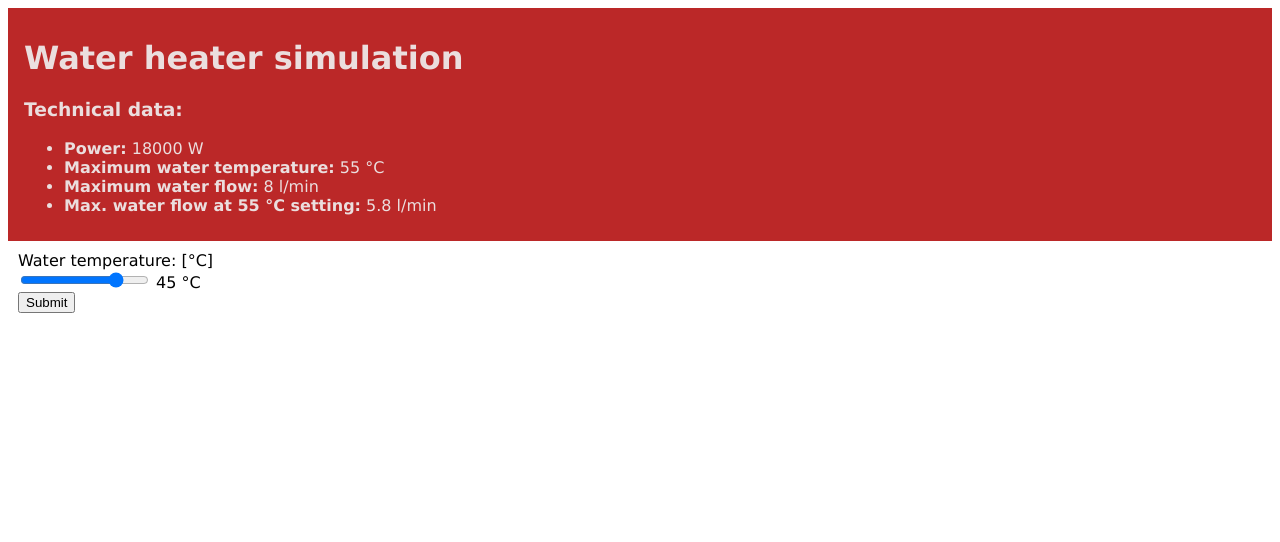
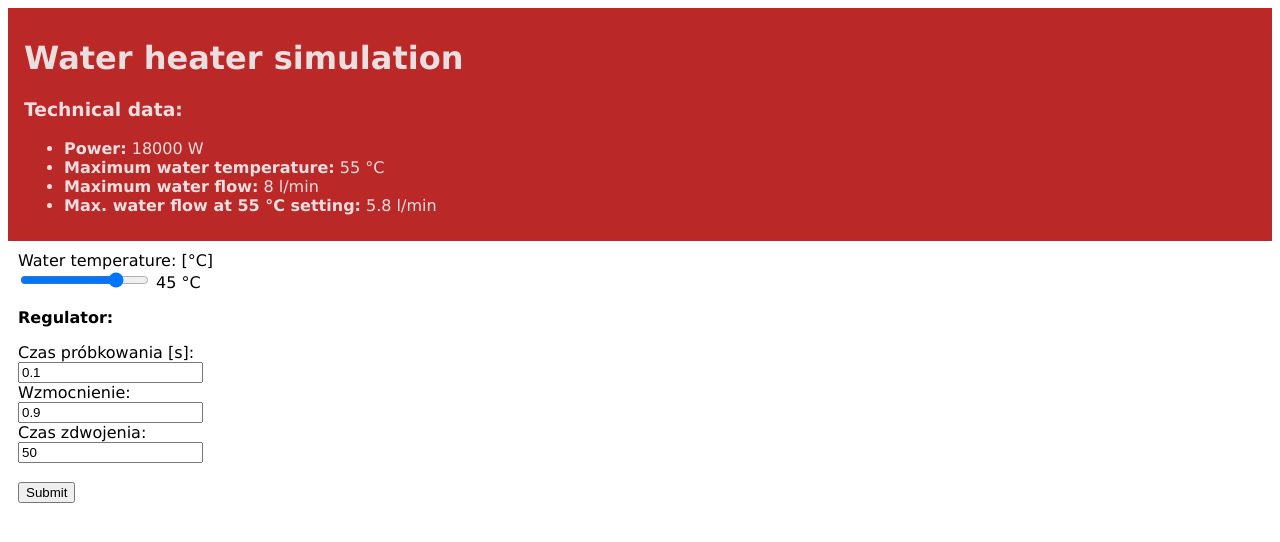
Before and after one commit to smazik02/Water_heater_simulation, a Flask app: page / in a window 1280 px wide. Shown: the top 542 px of the page. Run offline with Flask 3, Linux system fonts and the light colour scheme; some libraries are stand-ins or nearby versions.

Commit message:
stuff man idk

```diff
--- a/server.py
+++ b/server.py
@@ -17,7 +17,7 @@ async def start():
         if request.headers.get("Content-Type") != "application/json":
             return 'Content type not supported'
         json = request.json
-        await sim.main(float(json["temp"]))
+        await sim.main(float(json["temp"]), float(json["probe"]), float(json["gain"]), float(json["integral"]))
         return {"time": sim.time, "outFlow": sim.waterFlowLitres, "heaterPower": sim.heaterPower, "temp": sim.temp}
 
 
--- a/static/scripts/script.js
+++ b/static/scripts/script.js
@@ -18,6 +18,9 @@ tempSlider.oninput = () => {
 
 const startSim = () => {
 	const temp = tempSlider.value;
+	const probe = document.getElementById('probe').value;
+	const gain = document.getElementById('gain').value;
+	const integral = document.getElementById('integral').value;
 	const checkDiv = document.getElementById('check');
 
 	axios
@@ -25,6 +28,9 @@ const startSim = () => {
 			'http://localhost:5000/start',
 			{
 				temp: temp,
+				probe: probe,
+				gain: gain,
+				integral: integral,
 			},
 			{
 				headers: {
@@ -53,22 +59,39 @@ const genGraphs = (data) => {
 			x: time,
 			y: temp,
 			mode: 'lines',
+			line: {
+				color: 'rgb(0, 170, 0)',
+				width: 4,
+			},
 		},
 	];
 	let layout = {
 		title: {
 			text: 'Water temperature',
 			font: {
-				size: 22,
+				size: 32,
 			},
 		},
 		xaxis: {
 			title: 'Time [s]',
 			dtick: 60,
+			titlefont: {
+				size: 24,
+			},
+			tickfont: {
+				size: 16,
+			},
 		},
 		yaxis: {
 			title: 'Temperature [°C]',
+			titlefont: {
+				size: 24,
+			},
+			tickfont: {
+				size: 16,
+			},
 		},
+		height: 700,
 	};
 	Plotly.newPlot('tempGraph', graphData, layout, config);
 
@@ -78,26 +101,109 @@ const genGraphs = (data) => {
 			x: time,
 			y: power,
 			mode: 'lines',
+			line: {
+				color: 'rgb(255, 0, 0)',
+				width: 4,
+			},
 		},
 	];
 	layout = {
 		title: {
 			text: 'Heater power',
 			font: {
-				size: 22,
+				size: 32,
 			},
 		},
 		xaxis: {
 			title: 'Time [s]',
 			dtick: 60,
+			titlefont: {
+				size: 24,
+			},
+			tickfont: {
+				size: 16,
+			},
 		},
 		yaxis: {
 			title: 'Power [W]',
 			dtick: 6000,
 			tickformat: ',.0f',
+			title: {
+				size: 24,
+			},
+			tickfont: {
+				size: 16,
+			},
 		},
+		height: 700,
 	};
 	Plotly.newPlot('powerGraph', graphData, layout, config);
+
+	graphData = [
+		{
+			x: time,
+			y: temp,
+			name: 'water temperature',
+			mode: 'lines',
+			line: {
+				color: 'rgb(0, 170, 0)',
+				width: 4,
+			},
+		},
+		{
+			x: time,
+			y: power,
+			name: 'heater power',
+			yaxis: 'y2',
+			mode: 'lines',
+			line: {
+				color: 'rgb(255, 0, 0)',
+				width: 4,
+			},
+		},
+	];
+	layout = {
+		title: {
+			text: 'Heater power',
+			font: {
+				size: 32,
+			},
+		},
+		xaxis: {
+			title: 'Time [s]',
+			dtick: 60,
+			titlefont: {
+				size: 24,
+			},
+			tickfont: {
+				size: 16,
+			},
+		},
+		yaxis: {
+			title: 'Temperature [°C]',
+			titlefont: {
+				size: 24,
+			},
+			tickfont: {
+				size: 16,
+			},
+		},
+		yaxis2: {
+			title: 'Power [W]',
+			dtick: 6000,
+			tickformat: ',.0f',
+			title: {
+				size: 24,
+			},
+			tickfont: {
+				size: 16,
+			},
+			overlaying: 'y',
+			side: 'right',
+		},
+		height: 700,
+	};
+	Plotly.newPlot('combinedGraph', graphData, layout, config);
 
 	const flow = data['outFlow'];
 	graphData = [
@@ -105,22 +211,38 @@ const genGraphs = (data) => {
 			x: time,
 			y: flow,
 			mode: 'lines',
+			line: {
+				width: 4,
+			},
 		},
 	];
 	layout = {
 		title: {
 			text: 'Water flow',
 			font: {
-				size: 22,
+				size: 32,
 			},
 		},
 		xaxis: {
 			title: 'Time [s]',
 			dtick: 60,
+			titlefont: {
+				size: 24,
+			},
+			tickfont: {
+				size: 16,
+			},
 		},
 		yaxis: {
 			title: 'Flow [l/min]',
+			titlefont: {
+				size: 24,
+			},
+			tickfont: {
+				size: 16,
+			},
 		},
+		height: 700,
 	};
 	Plotly.newPlot('flowGraph', graphData, layout, config);
 };
--- a/templates/index.html
+++ b/templates/index.html
@@ -26,16 +26,20 @@
 				<input
 					type="range"
 					min="10"
-					,
 					max="55"
-					,
 					value="45"
-					,
 					name="temperatureSlider"
-					,
 					id="tempRange"
 				/>
 				<label id="tempLabel"></label><br />
+				<p><b>Regulator:</b></p>
+				<label for="probe">Czas próbkowania [s]: </label><br />
+				<input type="number" value="0.1" name="probe" id="probe" /><br />
+				<label for="gain">Wzmocnienie: </label><br />
+				<input type="number" value="0.9" name="gain" id="gain" /><br />
+				<label for="integral">Czas zdwojenia: </label><br />
+				<input type="number" value="50" name="integral" id="integral" />
+				<br /><br />
 				<button type="button" onclick="startSim()">Submit</button>
 			</form>
 		</div>
@@ -56,7 +60,16 @@
 				name="voltBox"
 				id="voltBox"
 				value="Voltage"
-				onchange="toggleDiv('voltGraph')"
+				onchange="toggleDiv('powerGraph')"
+			/>
+			<label for="powerBox">Heater power graph</label><br />
+			<input
+				type="checkbox"
+				checked
+				name="combBox"
+				id="combBox"
+				value="Combined"
+				onchange="toggleDiv('combinedGraph')"
 			/>
 			<label for="powerBox">Heater power graph</label><br />
 			<input
@@ -71,6 +84,7 @@
 		</div>
 		<div class="graphs" id="tempGraph"></div>
 		<div class="graphs" id="powerGraph"></div>
+		<div class="graphs" id="combinedGraph"></div>
 		<div class="graphs" id="flowGraph"></div>
 		<script src="../static/scripts/script.js"></script>
 	</body>
```
Also changed, not shown: sim.py (+30 -16 lines).
